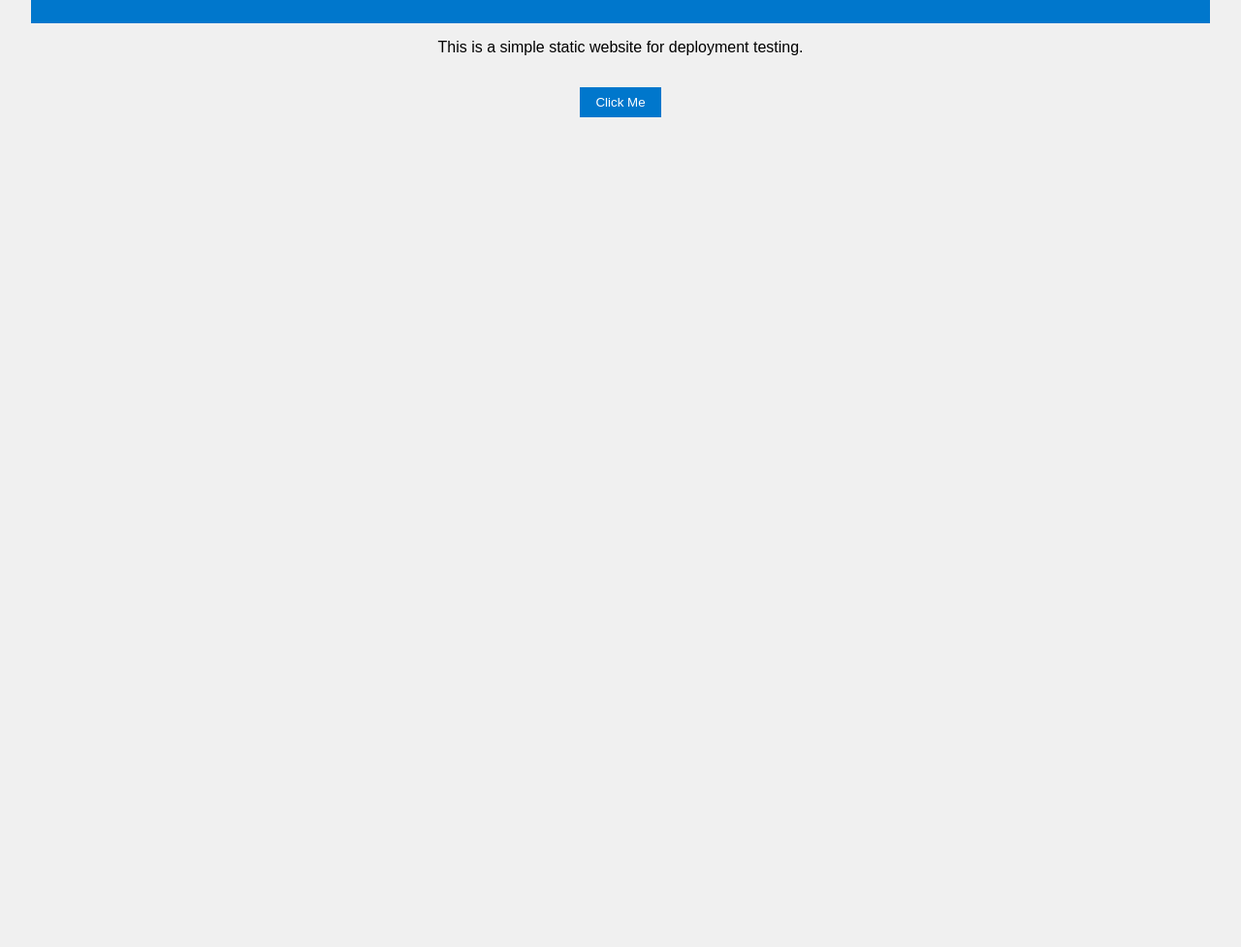
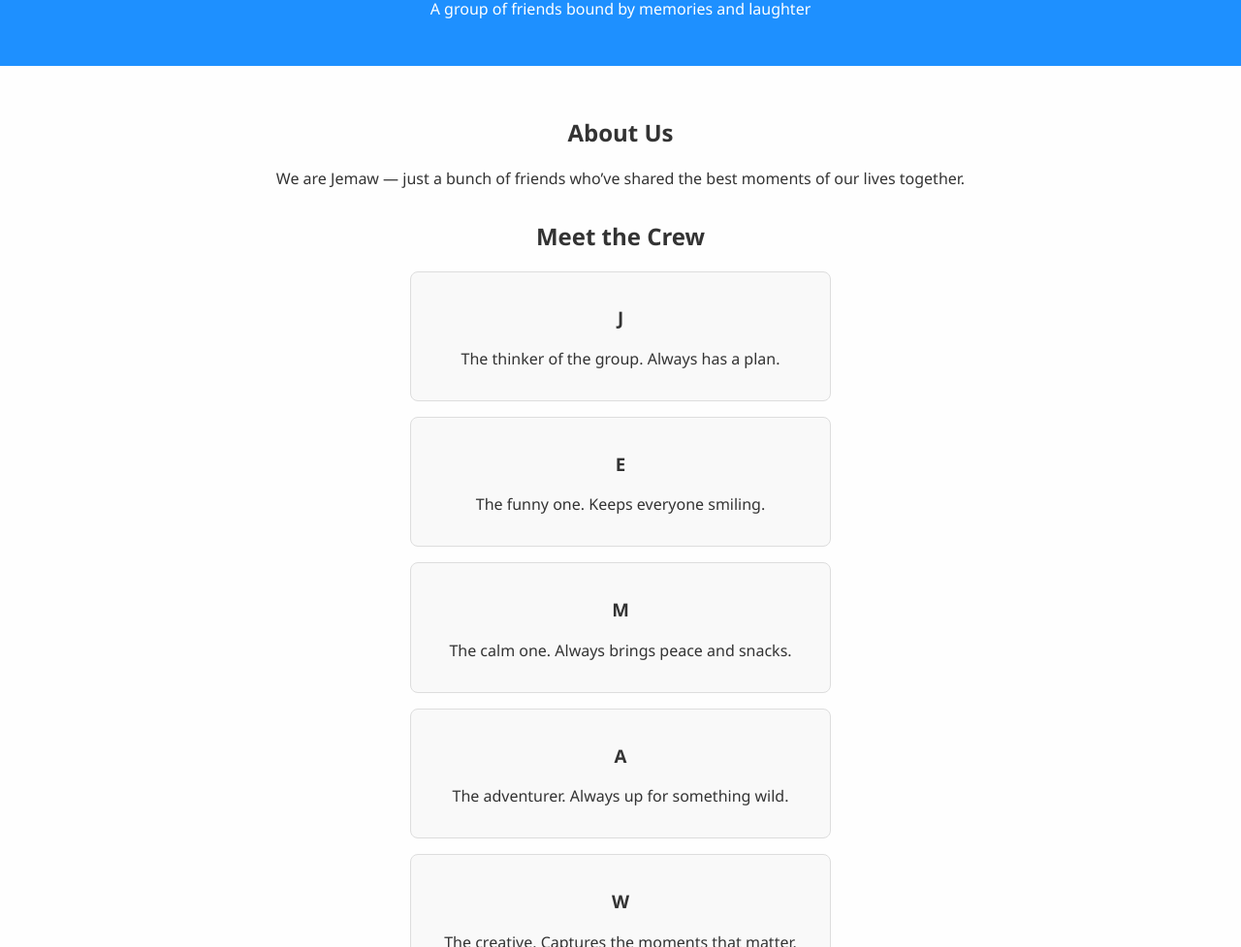
Before and after one commit to kuelab3/kuelab3, a plain HTML site: page index.html in a window 1280 px wide. Shown: the part 120-1097 px from the top of the page at 97% size. Before the commit the page ends 800 px from the top, so only its background shows below. Drawn offline with Linux system fonts and the light colour scheme.

Commit message:
revised demo

```diff
--- a/index.html
+++ b/index.html
@@ -3,18 +3,48 @@
 <head>
   <meta charset="UTF-8" />
   <meta name="viewport" content="width=device-width, initial-scale=1.0" />
-  <title>Demo Website</title>
+  <title>Jemaw - Friends Forever</title>
   <link rel="stylesheet" href="style.css" />
 </head>
 <body>
   <header>
-    <h1>Welcome to My Demo Website</h1>
+    <h1>Jemaw</h1>
+    <p>A group of friends bound by memories and laughter</p>
   </header>
+
   <main>
-    <p>This is a simple static website for deployment testing.</p>
-    <button onclick="showMessage()">Click Me</button>
-    <p id="message"></p>
+    <section class="intro">
+      <h2>About Us</h2>
+      <p>We are Jemaw — just a bunch of friends who’ve shared the best moments of our lives together.</p>
+    </section>
+
+    <section class="members">
+      <h2>Meet the Crew</h2>
+      <div class="member-card">
+        <h3>J</h3>
+        <p>The thinker of the group. Always has a plan.</p>
+      </div>
+      <div class="member-card">
+        <h3>E</h3>
+        <p>The funny one. Keeps everyone smiling.</p>
+      </div>
+      <div class="member-card">
+        <h3>M</h3>
+        <p>The calm one. Always brings peace and snacks.</p>
+      </div>
+      <div class="member-card">
+        <h3>A</h3>
+        <p>The adventurer. Always up for something wild.</p>
+      </div>
+      <div class="member-card">
+        <h3>W</h3>
+        <p>The creative. Captures the moments that matter.</p>
+      </div>
+    </section>
   </main>
-  <script src="script.js"></script>
+
+  <footer>
+    <p>&copy; 2025 Jemaw</p>
+  </footer>
 </body>
 </html>
--- a/script.js
+++ /dev/null
@@ -1,3 +0,0 @@
-function showMessage() {
-  document.getElementById("message").innerText = "You clicked the button!";
-}
--- a/style.css
+++ b/style.css
@@ -1,22 +1,39 @@
 body {
-  font-family: Arial, sans-serif;
-  text-align: center;
+  font-family: 'Segoe UI', sans-serif;
+  background: #fefefe;
+  color: #333;
   margin: 0;
-  padding: 2rem;
-  background-color: #f0f0f0;
+  padding: 0;
 }
 
 header {
-  background-color: #0077cc;
+  background-color: #1e90ff;
   color: white;
+  padding: 2rem;
+  text-align: center;
+}
+
+main {
+  padding: 2rem;
+}
+
+.intro, .members {
+  margin-bottom: 2rem;
+  text-align: center;
+}
+
+.member-card {
+  border: 1px solid #ddd;
+  border-radius: 8px;
+  padding: 1rem;
+  margin: 1rem auto;
+  max-width: 400px;
+  background-color: #f9f9f9;
+}
+
+footer {
+  background: #1e90ff;
+  color: white;
+  text-align: center;
   padding: 1rem;
 }
-
-button {
-  margin-top: 1rem;
-  padding: 0.5rem 1rem;
-  background-color: #0077cc;
-  color: white;
-  border: none;
-  cursor: pointer;
-}
```
